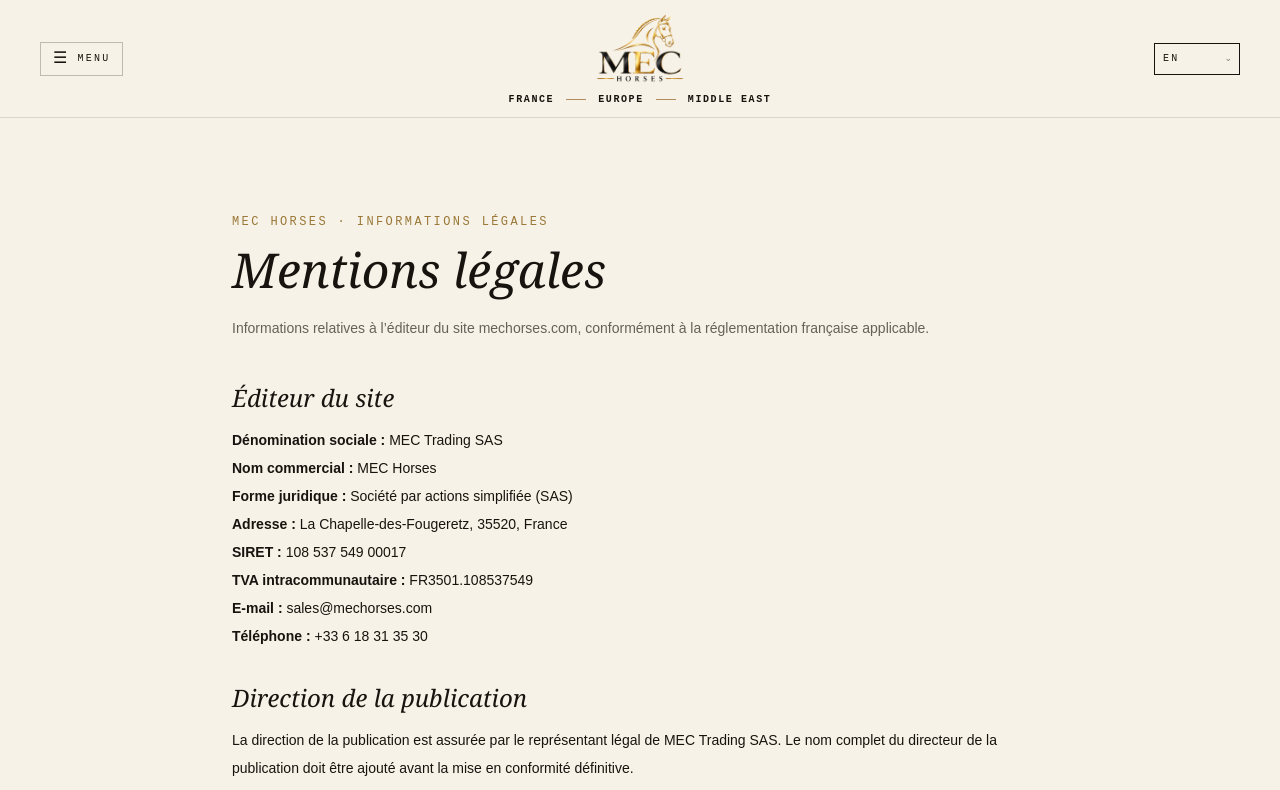
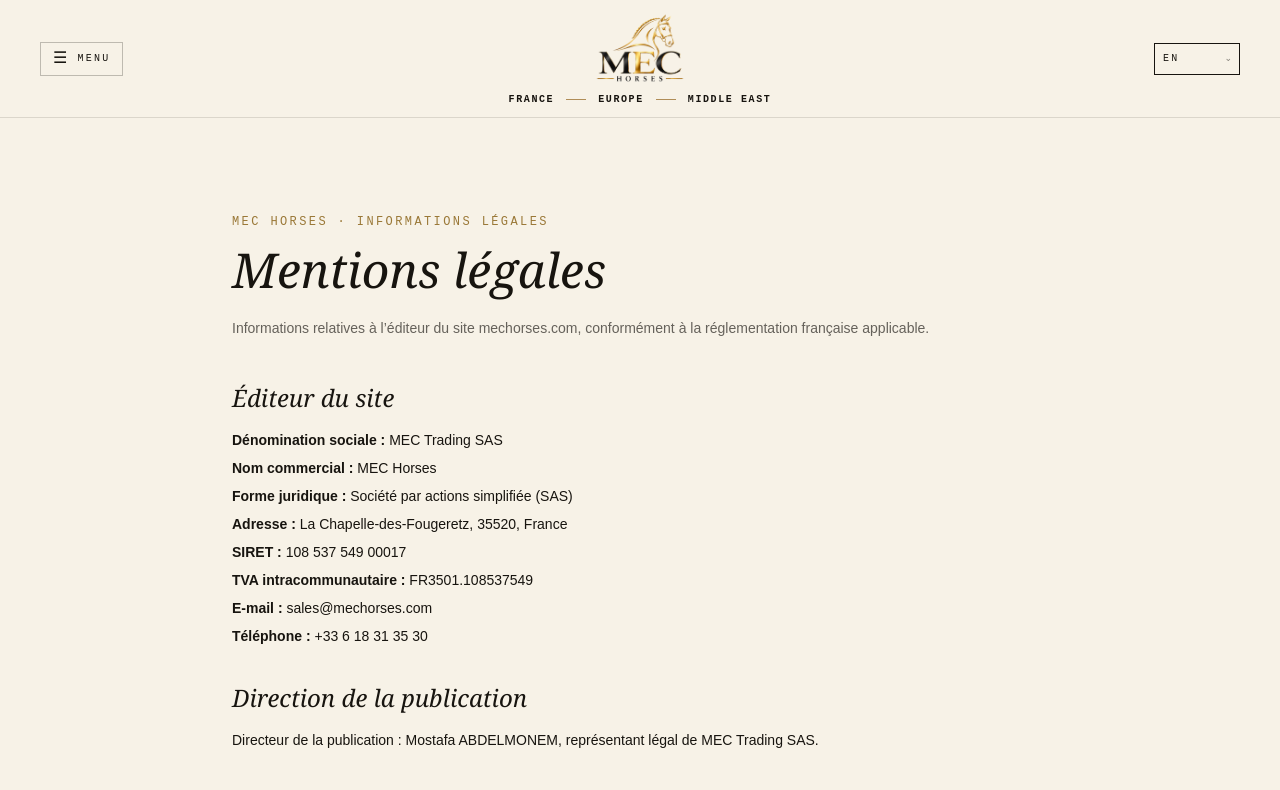
Before and after one commit to mectrading77-MMG/mec-trading-horses, a Next.js app in the folder mec-trading-horses/mec-trading/: page /en/legal/mentions-legales in a window 1280 px wide. Shown: the top 790 px of the page. Built offline with nearby package versions, Linux system fonts and the light colour scheme.

Commit message:
Add legal publication director name

```diff
--- a/mec-trading-horses/mec-trading/src/app/[locale]/(site)/legal/mentions-legales/page.tsx
+++ b/mec-trading-horses/mec-trading/src/app/[locale]/(site)/legal/mentions-legales/page.tsx
@@ -6,7 +6,7 @@ export default function MentionsLegalesPage() {
       <p className="mt-5 text-sm leading-7 text-charcoal/65">Informations relatives à l’éditeur du site mechorses.com, conformément à la réglementation française applicable.</p>
       <div className="mt-10 space-y-8 text-sm leading-7">
         <section><h2 className="font-display text-2xl italic">Éditeur du site</h2><p className="mt-3"><strong>Dénomination sociale :</strong> MEC Trading SAS<br/><strong>Nom commercial :</strong> MEC Horses<br/><strong>Forme juridique :</strong> Société par actions simplifiée (SAS)<br/><strong>Adresse :</strong> La Chapelle-des-Fougeretz, 35520, France<br/><strong>SIRET :</strong> 108 537 549 00017<br/><strong>TVA intracommunautaire :</strong> FR3501.108537549<br/><strong>E-mail :</strong> sales@mechorses.com<br/><strong>Téléphone :</strong> +33 6 18 31 35 30</p></section>
-        <section><h2 className="font-display text-2xl italic">Direction de la publication</h2><p className="mt-3">La direction de la publication est assurée par le représentant légal de MEC Trading SAS. Le nom complet du directeur de la publication doit être ajouté avant la mise en conformité définitive.</p></section>
+        <section><h2 className="font-display text-2xl italic">Direction de la publication</h2><p className="mt-3">Directeur de la publication : Mostafa ABDELMONEM, représentant légal de MEC Trading SAS.</p></section>
         <section><h2 className="font-display text-2xl italic">Hébergement</h2><p className="mt-3">Le site est déployé via la plateforme Vercel. Les coordonnées légales complètes de l’hébergeur (dénomination et adresse) doivent être confirmées et ajoutées dans cette rubrique.</p></section>
         <section><h2 className="font-display text-2xl italic">Propriété intellectuelle</h2><p className="mt-3">Sauf mention contraire, les textes, éléments graphiques, photographies, logos et contenus du site sont protégés par les règles applicables en matière de propriété intellectuelle. Toute reproduction ou réutilisation non autorisée est interdite.</p></section>
         <section><h2 className="font-display text-2xl italic">Responsabilité</h2><p className="mt-3">Les informations relatives aux chevaux sont communiquées à titre informatif et doivent être confirmées directement auprès de MEC Horses avant toute décision. Les caractéristiques, disponibilités et documents peuvent évoluer.</p></section>
```
